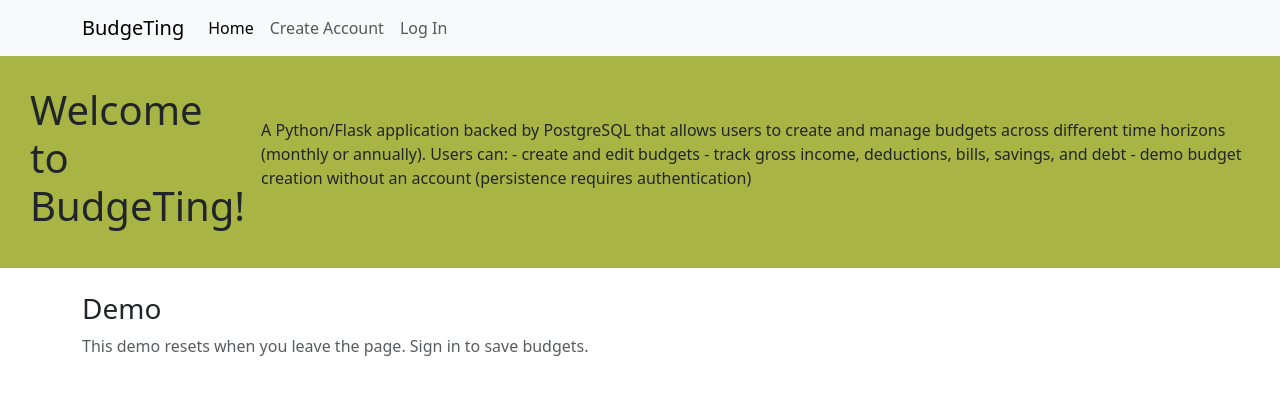
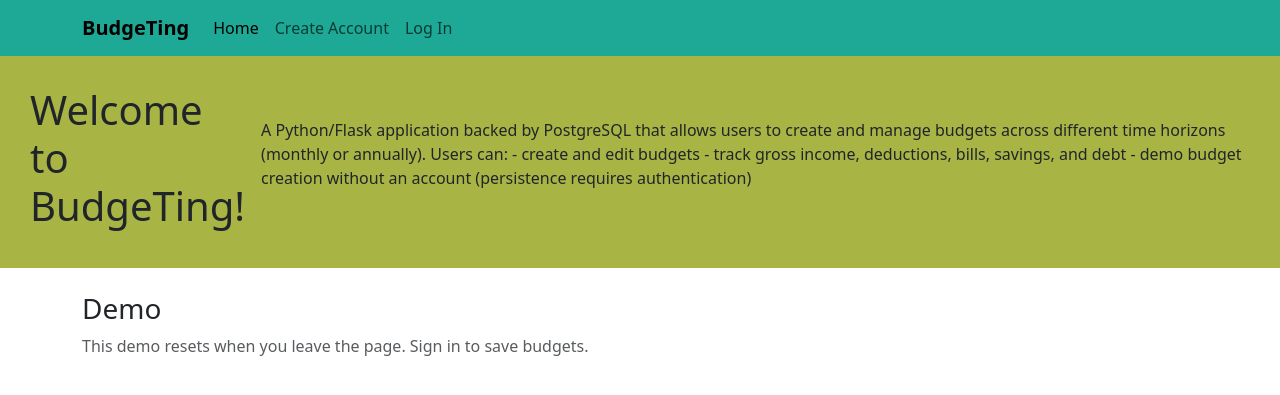
Before and after one commit to audreycode6/budget_app, a Flask app: page / in a window 1280 px wide. Shown: the top 395 px of the page. Run offline with Flask 3, Linux system fonts and the light colour scheme; some libraries are stand-ins or nearby versions.

Commit message:
add css for navbar

```diff
--- a/src/budget_app/static/partials/nav.html
+++ b/src/budget_app/static/partials/nav.html
@@ -1,4 +1,4 @@
-<nav class="navbar navbar-expand-lg navbar-light bg-light">
+<nav class="navbar navbar-expand-lg">
   <div class="container">
     <a class="navbar-brand" href="/">BudgeTing</a>
 
--- a/src/budget_app/static/stylesheets/application.css
+++ b/src/budget_app/static/stylesheets/application.css
@@ -34,6 +34,13 @@
   visibility: hidden;
 }
 
+.navbar {
+  background-color: #1da996;
+}
+
+.navbar-brand {
+  font-weight: bold;
+}
 /* Push logout to the right on large screens only */
 @media (min-width: 992px) {
   .logout-item {
```
